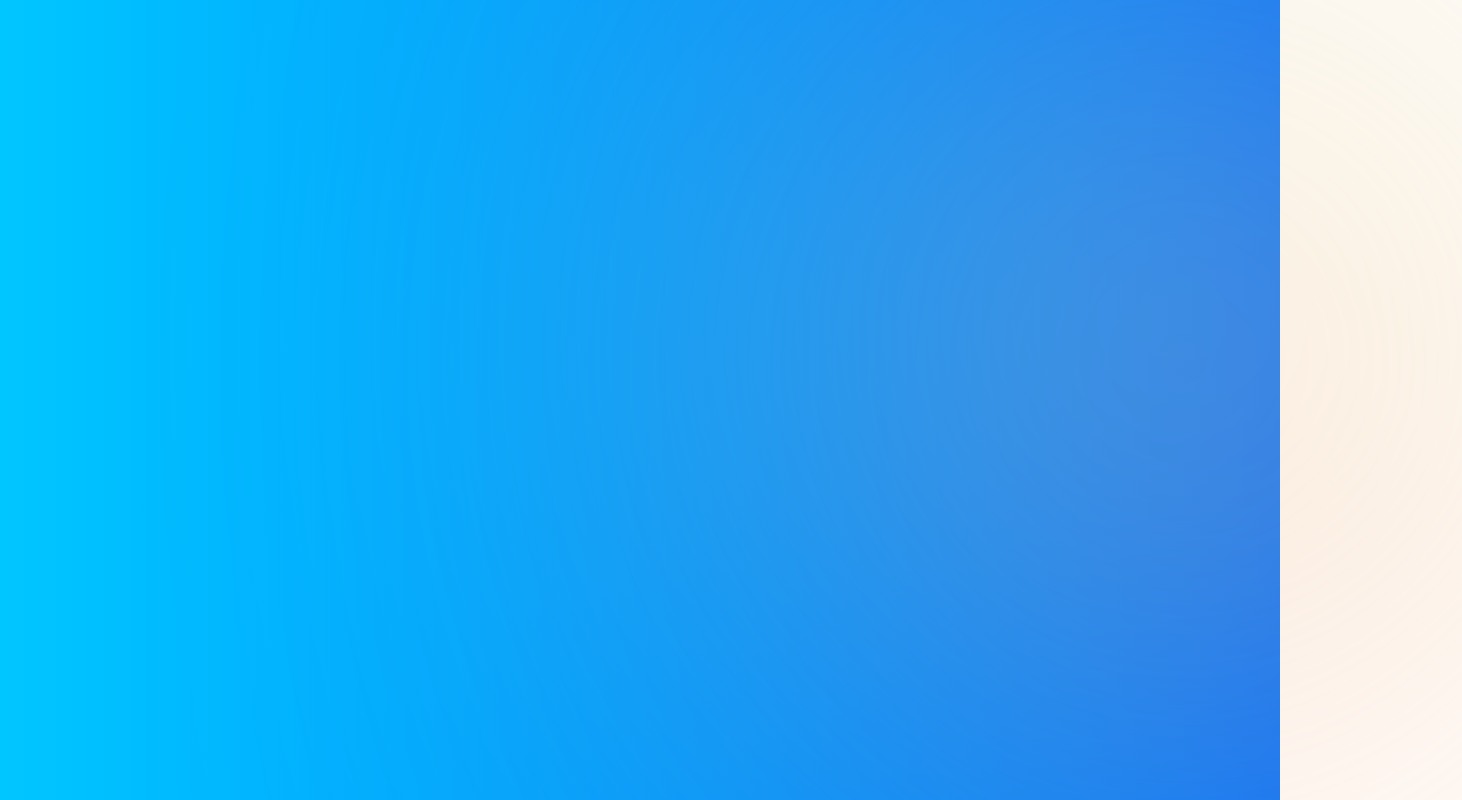
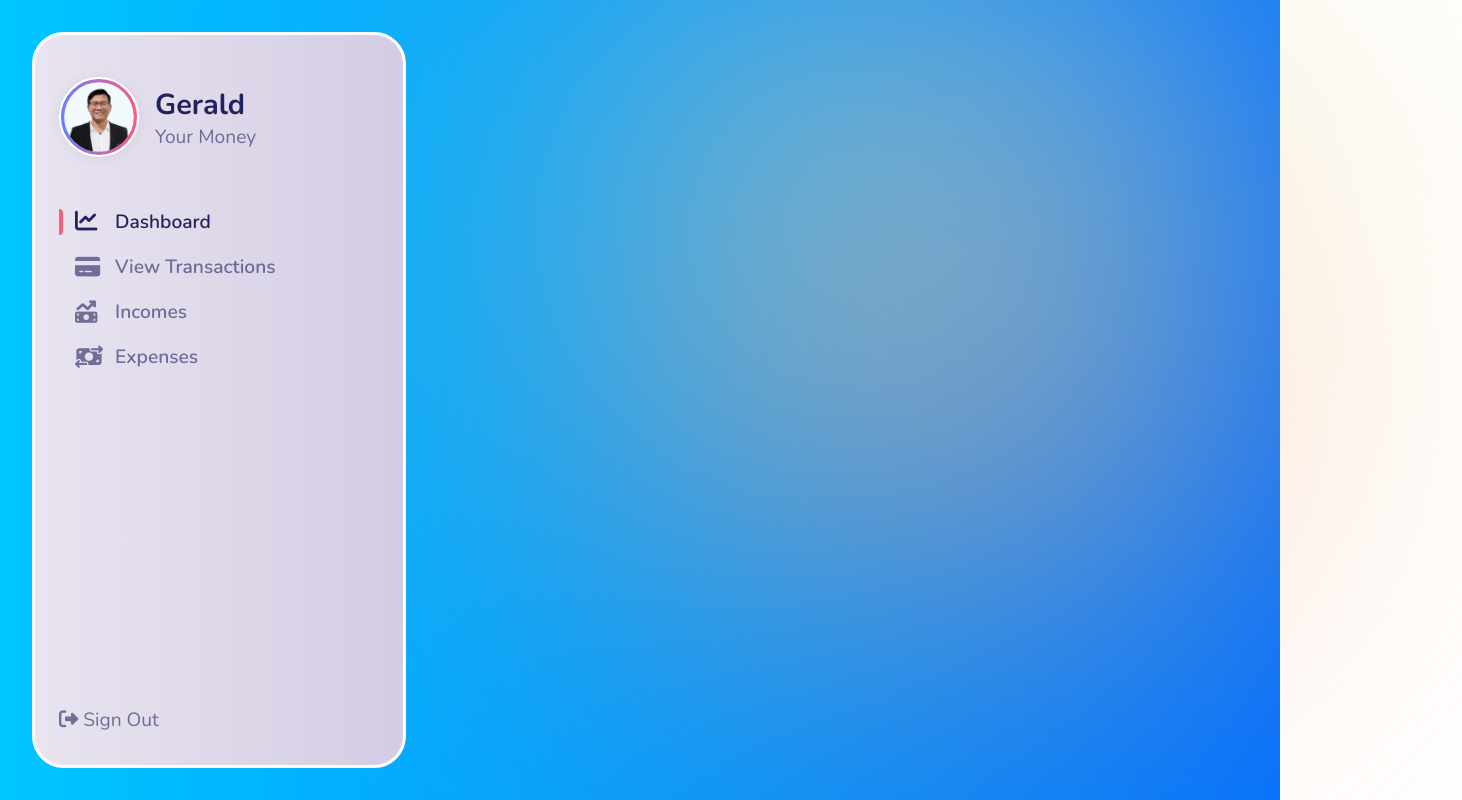
Before and after one commit to geraldWaga92/expense-app, a React (Create React App) app in the folder frontend/: page / in a window 1280 px wide. Shown: the whole page, 1462 px wide, since content can reach past the window. Built offline with nearby package versions, Linux system fonts and the light colour scheme.

Commit message:
create navigation component and styles with moving blur

```diff
--- a/frontend/public/index.html
+++ b/frontend/public/index.html
@@ -15,6 +15,12 @@
       user's mobile device or desktop. See https://developers.google.com/web/fundamentals/web-app-manifest/
     -->
     <link rel="manifest" href="%PUBLIC_URL%/manifest.json" />
+    <link rel="preconnect" href="https://fonts.googleapis.com">
+    <link rel="preconnect" href="https://fonts.gstatic.com" crossorigin>
+    <link href="https://fonts.googleapis.com/css2?family=Nunito:wght@400;500;600;700;800&display=swap" rel="stylesheet">
+    <link rel="stylesheet" href="https://cdnjs.cloudflare.com/ajax/libs/font-awesome/6.3.0/css/all.min.css"
+          integrity="sha512-SzlrxWUlpfuzQ+pcUCosxcglQRNAq/DZjVsC0lE40xsADsfeQoEypE+enwcOiGjk/bSuGGKHEyjSoQ1zVisanQ=="
+          crossorigin="anonymous" referrerpolicy="no-referrer" />
     <!--
       Notice the use of %PUBLIC_URL% in the tags above.
       It will be replaced with the URL of the `public` folder during the build.
--- a/frontend/src/App.js
+++ b/frontend/src/App.js
@@ -1,38 +1,70 @@
+import { useMemo, useState } from "react";
 import styled from "styled-components";
+import Navigation from "./components/navigation/Navigation";
 import Orb from "./components/orb/Orb";
 import { MainLayout } from "./styles/Layouts";
 
 function App() {
+  const [active, setActive] = useState(1)
+
+  // const global = useGlobalContext()
+  // console.log(global);
+
+  // const displayData = () => {
+  //   switch(active){
+  //     case 1:
+  //       return <Dashboard />
+  //     case 2:
+  //       return <Dashboard />
+  //     case 3:
+  //       return <Income />
+  //     case 4:
+  //       return <Expenses />
+  //     default:
+  //       return <Dashboard />
+  //   }
+  // }
+
+  // to stop from reloading when we clicked any icons
+  const orbMemo = useMemo(() => {
+    return <Orb />
+  }, [])
+
   return (
-    <AppStyled>
-      <Orb />
-
-      <MainLayout />
-
+    <AppStyled className="App">
+      {orbMemo}
+      <MainLayout>
+        <Navigation active={active} setActive={setActive} />
+        {/* <main> */}
+        {/* {displayData()} */}
+        {/* </main> */}
+      </MainLayout>
     </AppStyled>
   );
 }
 
-// background: #fc00ff;  /* fallback for old browsers */
-// background: -webkit-linear-gradient(to right, #00dbde, #fc00ff);  /* Chrome 10-25, Safari 5.1-6 */
-// background: linear-gradient(to right, #00dbde, #fc00ff); /* W3C, IE 10+/ Edge, Firefox 16+, Chrome 26+, Opera 12+, Safari 7+ */
-// background-image: url(${props => props.bg});
-//   position: relative;
 const AppStyled = styled.div`
   height: 100vh;
-  background: #00c6ff;  /* fallback for old browsers */
-  background: -webkit-linear-gradient(to left, #0072ff, #00c6ff);  /* Chrome 10-25, Safari 5.1-6 */
-  background: linear-gradient(to left, #0072ff, #00c6ff); /* W3C, IE 10+/ Edge, Firefox 16+, Chrome 26+, Opera 12+, Safari 7+ */
+  background: #00c6ff; /* fallback for old browsers */
+  background: -webkit-linear-gradient(
+    to left,
+    #0072ff,
+    #00c6ff
+  ); /* Chrome 10-25, Safari 5.1-6 */
+  background: linear-gradient(
+    to left,
+    #0072ff,
+    #00c6ff
+  ); /* W3C, IE 10+/ Edge, Firefox 16+, Chrome 26+, Opera 12+, Safari 7+ */
 
-
-  main{
+  main {
     flex: 1;
     background: rgba(252, 246, 249, 0.78);
-    border: 3px solid #FFFFFF;
+    border: 3px solid #ffffff;
     backdrop-filter: blur(4.5px);
     border-radius: 32px;
     overflow-x: hidden;
-    &::-webkit-scrollbar{
+    &::-webkit-scrollbar {
       width: 0;
     }
   }
--- a/frontend/src/components/navigation/Navigation.js
+++ b/frontend/src/components/navigation/Navigation.js
@@ -2,7 +2,7 @@ import React, { useState } from 'react'
 import styled from 'styled-components'
 import avatar from '../../img/avatar.png'
 import { signout } from '../../utils/Icons'
-import { menuItems } from '../../utils/menuItems'
+import { menuItems } from '../../utils/MenuItems'
 
 function Navigation({ active, setActive }) {
 
@@ -11,7 +11,7 @@ function Navigation({ active, setActive }) {
             <div className="user-con">
                 <img src={avatar} alt="" />
                 <div className="text">
-                    <h2>Mike</h2>
+                    <h2>Gerald</h2>
                     <p>Your Money</p>
                 </div>
             </div>
@@ -19,7 +19,9 @@ function Navigation({ active, setActive }) {
                 {menuItems.map((item) => {
                     return <li
                         key={item.id}
+                        // item id active whenever clicked
                         onClick={() => setActive(item.id)}
+                        // the current active item when selected
                         className={active === item.id ? 'active' : ''}
                     >
                         {item.icon}
@@ -40,7 +42,9 @@ const NavStyled = styled.nav`
     padding: 2rem 1.5rem;
     width: 374px;
     height: 100%;
-    background: rgba(252, 246, 249, 0.78);
+    background: #D3CCE3;  /* fallback for old browsers */
+    background: -webkit-linear-gradient(to right, #E9E4F0, #D3CCE3);  /* Chrome 10-25, Safari 5.1-6 */
+    background: linear-gradient(to right, #E9E4F0, #D3CCE3); /* W3C, IE 10+/ Edge, Firefox 16+, Chrome 26+, Opera 12+, Safari 7+ */
     border: 3px solid #FFFFFF;
     backdrop-filter: blur(4.5px);
     border-radius: 32px;
@@ -58,7 +62,9 @@ const NavStyled = styled.nav`
             height: 80px;
             border-radius: 50%;
             object-fit: cover;
-            background: #fcf6f9;
+            background: #FC5C7D;  /* fallback for old browsers */
+            background: -webkit-linear-gradient(to right, #6A82FB, #FC5C7D);  /* Chrome 10-25, Safari 5.1-6 */
+            background: linear-gradient(to right, #6A82FB, #FC5C7D); /* W3C, IE 10+/ Edge, Firefox 16+, Chrome 26+, Opera 12+, Safari 7+ */
             border: 2px solid #FFFFFF;
             padding: .2rem;
             box-shadow: 0px 1px 17px rgba(0, 0, 0, 0.06);
@@ -80,7 +86,7 @@ const NavStyled = styled.nav`
             grid-template-columns: 40px auto;
             align-items: center;
             margin: .6rem 0;
-            font-weight: 500;
+            font-weight: 600;
             cursor: pointer;
             transition: all .4s ease-in-out;
             color: rgba(34, 34, 96, .6);
@@ -106,7 +112,7 @@ const NavStyled = styled.nav`
             top: 0;
             width: 4px;
             height: 100%;
-            background: #222260;
+            background: #FC5C7D;
             border-radius: 0 10px 10px 0;
         }
     }
--- a/frontend/src/components/orb/Orb.js
+++ b/frontend/src/components/orb/Orb.js
@@ -28,7 +28,7 @@ function Orb() {
         margin-left: -37vh;
         margin-top: -37vh;
         background: linear-gradient(180deg, #C6FFDD 0%, #FBD786 50%, #f64f59 100%);
-        filter: blur(300px);
+        filter: blur(200px);
         animation: ${moveOrb} 15s alternate linear infinite;
         `;
 
--- /dev/null
+++ b/frontend/src/utils/Icons.js
@@ -0,0 +1,29 @@
+export const dashboard = <i className="fa-solid fa-chart-line"></i>
+export const transactions = <i className="fa-solid fa-credit-card"></i>
+export const categories = <i className="fa-solid fa-tags"></i>
+export const accounts = <i className="fa-solid fa-wallet"></i>
+export const settings = <i className="fa-solid fa-cog"></i>
+export const logout = <i className="fa-solid fa-sign-out"></i>
+export const trend = <i className="fa-solid fa-money-bill-trend-up"></i>
+export const expenses = <i className="fa-solid fa-money-bill-transfer"></i>
+export const money = <i className="fa-solid fa-money-bill"></i>
+export const freelance = <i className="fa-solid fa-earth-americas"></i>
+export const stocks = <i className="fa-solid fa-arrow-trend-up"></i>
+export const bitcoin = <i className="fa-brands fa-bitcoin"></i>
+export const piggy = <i className="fa-solid fa-piggy-bank"></i>
+export const yt = <i className="fa-brands fa-youtube"></i>
+export const card = <i className="fa-brands fa-cc-visa"></i>
+export const users = <i className="fa-solid fa-users-between-lines"></i>
+export const dollar = <i className="fa-solid fa-dollar-sign"></i>
+export const calender = <i className="fa-solid fa-calendar"></i>
+export const comment = <i className="fa-solid fa-comment"></i>
+export const plus = <i className="fa-solid fa-plus"></i>
+export const trash = <i className="fa-solid fa-trash"></i>
+export const signout = <i className="fa-solid fa-right-from-bracket"></i>
+export const takeaway = <i className="fa-solid fa-utensils"></i>
+export const clothing = <i className="fa-solid fa-shirt"></i>
+export const book = <i className="fa-solid fa-book-open"></i>
+export const food = <i className="fa-solid fa-bowl-food"></i>
+export const medical = <i className="fa-solid fa-briefcase-medical"></i>
+export const tv = <i className="fa-solid fa-tv"></i>
+export const circle = <i className="fa-solid fa-circle-dot"></i>
--- /dev/null
+++ b/frontend/src/utils/MenuItems.js
@@ -0,0 +1,28 @@
+import { dashboard, expenses, transactions, trend } from '../utils/Icons'
+
+export const menuItems = [
+    {
+        id: 1,
+        title: 'Dashboard',
+        icon: dashboard,
+        link: '/dashboard'
+    },
+    {
+        id: 2,
+        title: "View Transactions",
+        icon: transactions,
+        link: "/dashboard",
+    },
+    {
+        id: 3,
+        title: "Incomes",
+        icon: trend,
+        link: "/dashboard",
+    },
+    {
+        id: 4,
+        title: "Expenses",
+        icon: expenses,
+        link: "/dashboard",
+    },
+]
```
Also changed, not shown: frontend/src/img/avatar.png (added), 1 other file (tests, documents, lock files or other folders).
